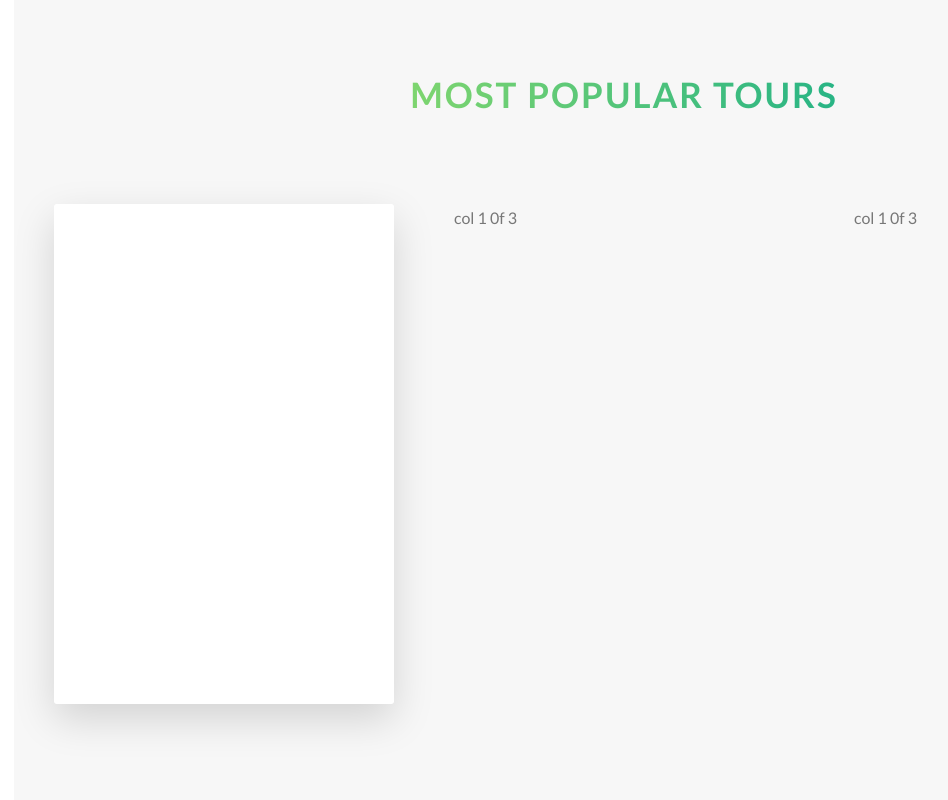
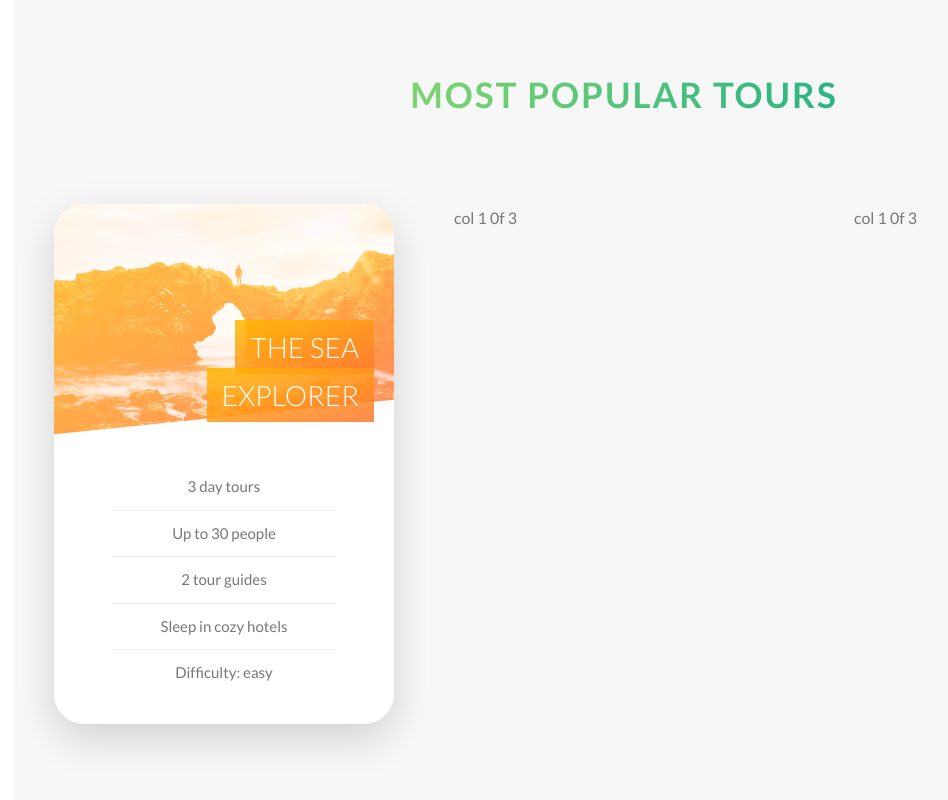
Before and after one commit to Jaysavvy/Natours-site, a website: page index.html in a window 1280 px wide. Shown: the part 2194-2994 px from the top of the page, without its empty margins (16-964 px from the left). Drawn offline with Linux system fonts and the light colour scheme; files that its build step writes are made by us from their sources; files whose address does not match are found by name.

Commit message:
card 1 built out

```diff
--- a/index.html
+++ b/index.html
@@ -138,9 +138,31 @@
         <div class="row">
           <div class="col-1-of-3">
             <div class="card">
-              <div class="card__side card__side--front">Front</div>
+              <div class="card__side card__side--front">
+                <div class="card__picture card__picture--1">&nbsp;</div>
+                <h4 class="card__heading">
+                  <span class="card_heading-span card_heading-span--1"
+                    >The Sea Explorer
+                  </span>
+                </h4>
+                <div class="card__details">
+                  <ul>
+                    <li>3 day tours</li>
+                    <li>Up to 30 people</li>
+                    <li>2 tour guides</li>
+                    <li>Sleep in cozy hotels</li>
+                    <li>Difficulty: easy</li>
+                  </ul>
+                </div>
+              </div>
               <div class="card__side card__side--back card__side--back-1">
-                Back
+                <div class="card__cta">
+                  <div class="card__price-box">
+                    <p class="card__price-only">Only</p>
+                    <p class="card__price-value">$297</p>
+                  </div>
+                  <a href="#" class="btn btn--white">Book now!</a>
+                </div>
               </div>
             </div>
           </div>
--- a/sass/components/_card.scss
+++ b/sass/components/_card.scss
@@ -1,21 +1,20 @@
+//Functionality
 .card {
   perspective: 150rem;
   -moz-perspective: 150rem;
   position: relative;
-  height: 50rem;
+  height: 52rem;
 
   &__side {
-    color: #fff;
-    font-size: 2rem;
-
-    height: 50rem;
+    height: 52rem;
     transition: all 0.8s ease;
     position: absolute;
     top: 0;
     left: 0;
     width: 100%;
     backface-visibility: hidden;
-    border-radius: 3px;
+    border-radius: 3rem;
+    overflow: hidden;
     box-shadow: $shadow-1;
 
     &--front {
@@ -36,12 +35,107 @@
   }
 
   &:hover &__side--front {
-    transform: rotateY(180deg);
+    transform: rotateY(-180deg);
   }
 
   &:hover &__side--back {
     transform: rotateY(0);
   }
+
+  //Front Side Styling
+  &__picture {
+    background-size: cover;
+    height: 23rem;
+    background-blend-mode: screen;
+    -webkit-clip-path: polygon(0 0, 100% 0, 100% 85%, 0 100%);
+    clip-path: polygon(0 0, 100% 0, 100% 85%, 0 100%);
+
+    &--1 {
+      background-image: linear-gradient(
+          to right bottom,
+          $color-secondary-light,
+          $color-secondary-dark
+        ),
+        url(/img/nat-5.jpg);
+    }
+
+    &--2 {
+      background-image: url(/img/nat-5.jpg);
+    }
+
+    &--3 {
+      background-image: url(/img/nat-5.jpg);
+    }
+  }
+
+  &__heading {
+    font-size: 2.8rem;
+    font-weight: 300;
+    text-transform: uppercase;
+    text-align: right;
+    color: $color-white;
+    position: absolute;
+    top: 12rem;
+    right: 2rem;
+    width: 75%;
+  }
+
+  &_heading-span {
+    padding: 1rem 1.5rem;
+    box-decoration-break: clone;
+    &--1 {
+      background-image: linear-gradient(
+        to right bottom,
+        rgba($color-secondary-light, 0.85),
+        rgba($color-secondary-dark, 0.85)
+      );
+    }
+  }
+  &__details {
+    padding: 3rem;
+
+    ul {
+      list-style: none;
+      width: 80%;
+      margin: 0 auto;
+
+      li {
+        text-align: center;
+        font-size: 1.5rem;
+        padding: 1rem;
+
+        &:not(:last-child) {
+          border-bottom: 1px solid #eee;
+        }
+      }
+    }
+  }
+
+  //Front side styling
+  &__cta {
+    position: absolute;
+    top: 50%;
+    left: 50%;
+    transform: translate(-50%, -50%);
+    width: 90%;
+    text-align: center;
+  }
+
+  &__price-box {
+    text-align: center;
+    color: $color-white;
+    margin-bottom: 8rem;
+  }
+
+  &__price-only {
+    font-size: 1.4rem;
+    text-transform: uppercase;
+  }
+
+  &__price-value {
+    font-size: 6rem;
+    font-weight: 100;
+  }
 }
 
 //.card:hover .card_side{
```
Also changed, not shown: sass/main.css, 1 other file.
